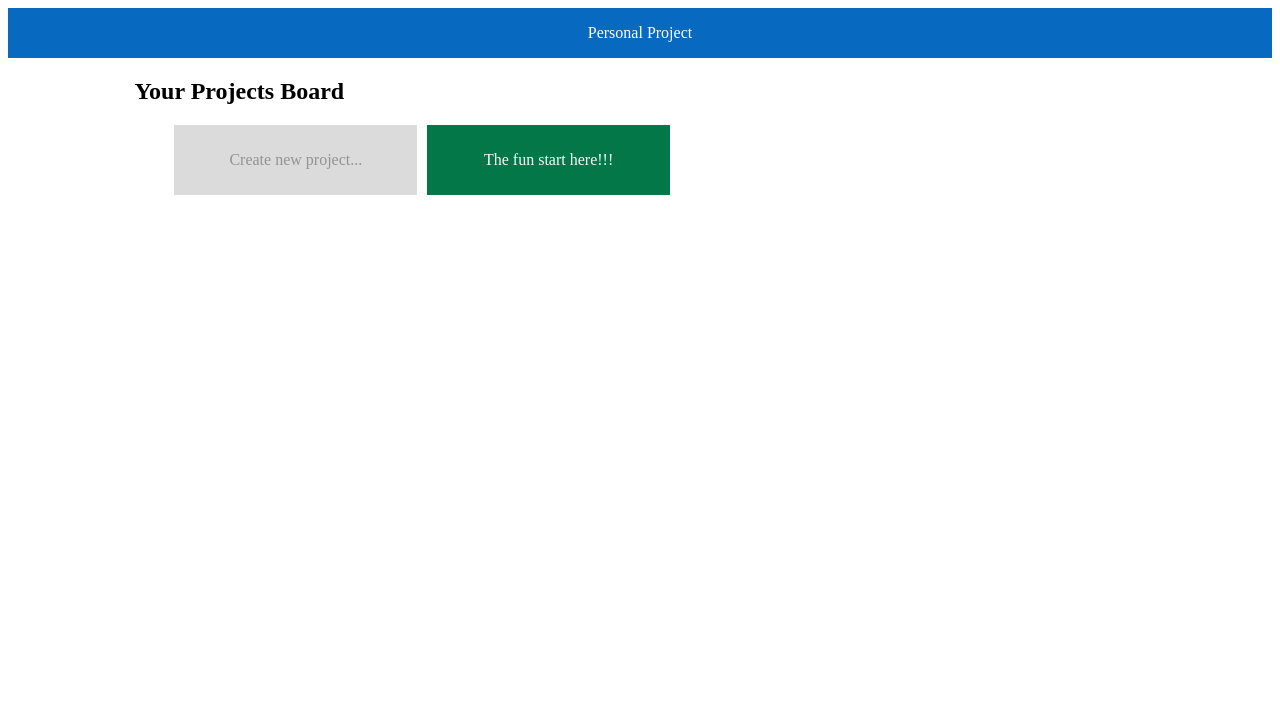
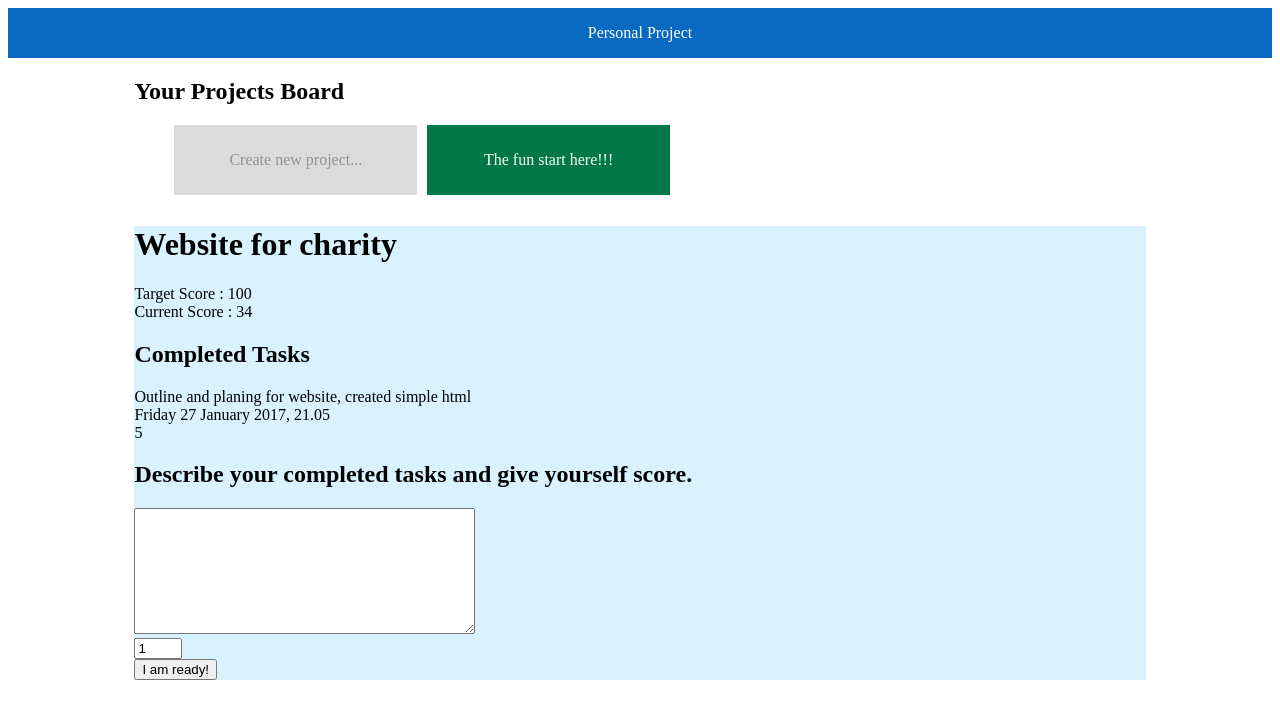
Before and after one commit to ninthshark/project-tracker, a plain HTML site: page main.html in a window 1280 px wide. Drawn offline with Linux system fonts and the light colour scheme.

Commit message:
added project content section to main page

```diff
--- a/main.html
+++ b/main.html
@@ -31,7 +31,7 @@
 					<div>Create Project</div>
 						<span class="close-popup">&times;</span>
 						<div>
-							<form id="form-submit">
+							<form id="form-new-project" action="index.html">
 								<label>Title</label>
 								<input type="text" name="name" class="project-name" placeholder='Like "Try vegan for 30 days"'>
 								<label>Target Score</label>
@@ -40,7 +40,64 @@
 							</form>
 						</div>
 				</div>
-			</div>
+		</div>
+
+
+		<!--***********************************************************************************
+		********************This section is project content ***********************************
+		*************************************************************************************-->
+		<div class="project-content">
+			<div class="top">
+      <div class="project_title">
+        <h1>Website for charity</h1>
+      </div>
+      <div class="score_section">
+        <div class="target_score">
+          Target Score : <span class="target_score_num">100</span>
+        </div>
+        <div class="current_score">
+          Current Score : <span class="current_score_num">34</span>
+        </div>
+      </div>
+    </div>
+    <div class="bottom">
+      <div class="task_header">
+        <h2>Completed Tasks</h2>
+      </div>
+      <div class="task_list">
+        <div class="task_item">
+
+
+          <div class="task_description">Outline and planing for website, created simple html
+            <div class="date_and_time">Friday 27 January 2017, 21.05
+            </div>
+          </div>
+          <div class="task_score">5</div>
+        </div>
+      </div>
+
+
+      <!-- <div class="task_item">
+        <div class="task_description">
+          Start outline and planing for website, created simple html, java script and css.
+          Start outline and planing for website, created simple html, java script and css.
+          Start outline and planing for website, created simple html, java script and css.
+        </div>
+        <div class="task_score">5</div>
+      </div> -->
+      <div class="task_editor">
+        <div class="editor_header">
+          <h2>Describe your completed tasks and give yourself score.</h2>
+        </div>
+        <textarea name="task_text" rows="8" cols="40" class="task_text"></textarea>
+        <div class="score_submit">
+          <input type="number" class="score_box" min="1" max="5" placeholder="Score" value="1">
+
+          <button type="button" class="myButton">I am ready!</button>
+        </div>
+      </div>
+    </div>
+		</div>
 	</div>
 
 	<script type="text/javascript" src="project_card.js"></script>
--- a/style.css
+++ b/style.css
@@ -103,3 +103,11 @@ ul {
 form, label, input {
 	display: block;
 }
+
+/*******project content*********/
+.project-content {
+	width: 80%;
+	margin: 0 auto;
+	position: relative;
+	background-color: #d8f2ff;
+}
```
Also changed, not shown: index.html (added, +10 -0 lines).
